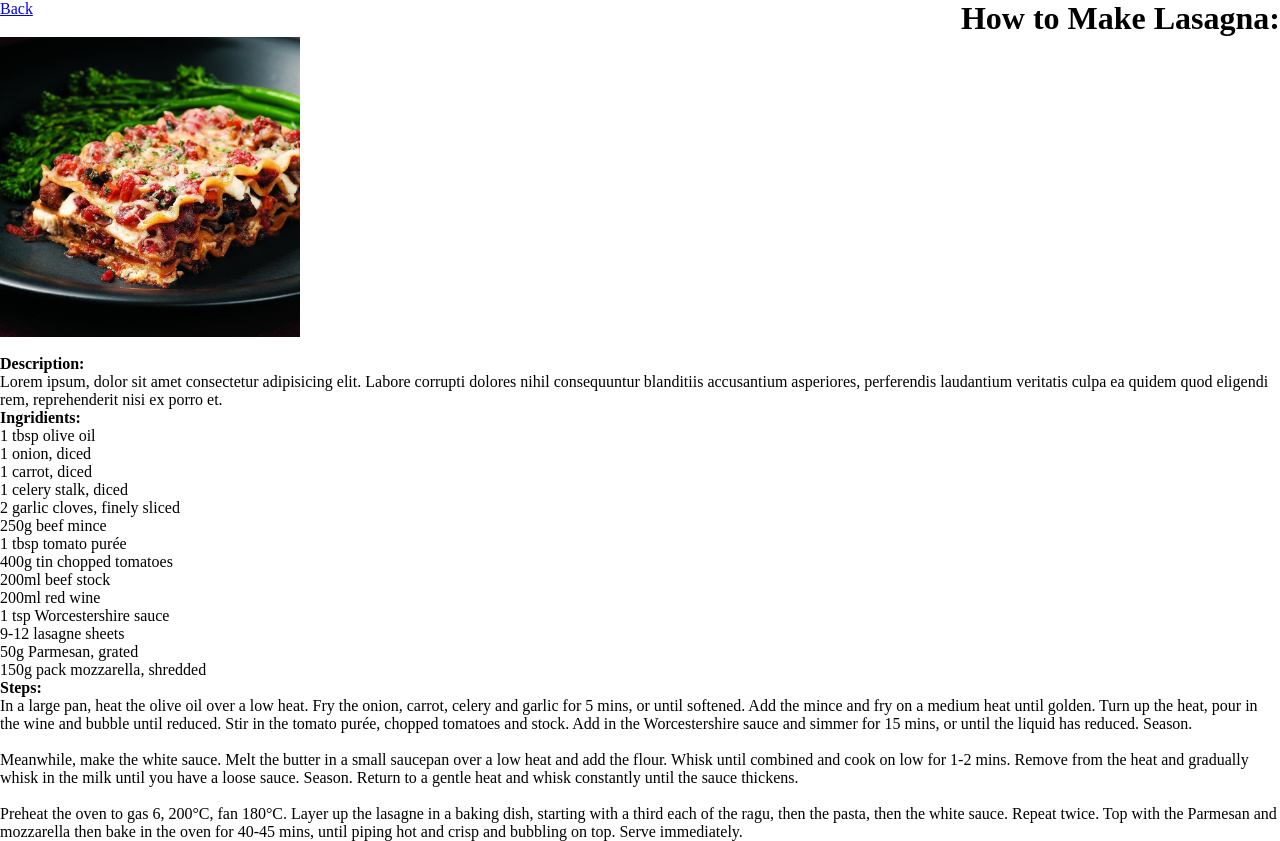
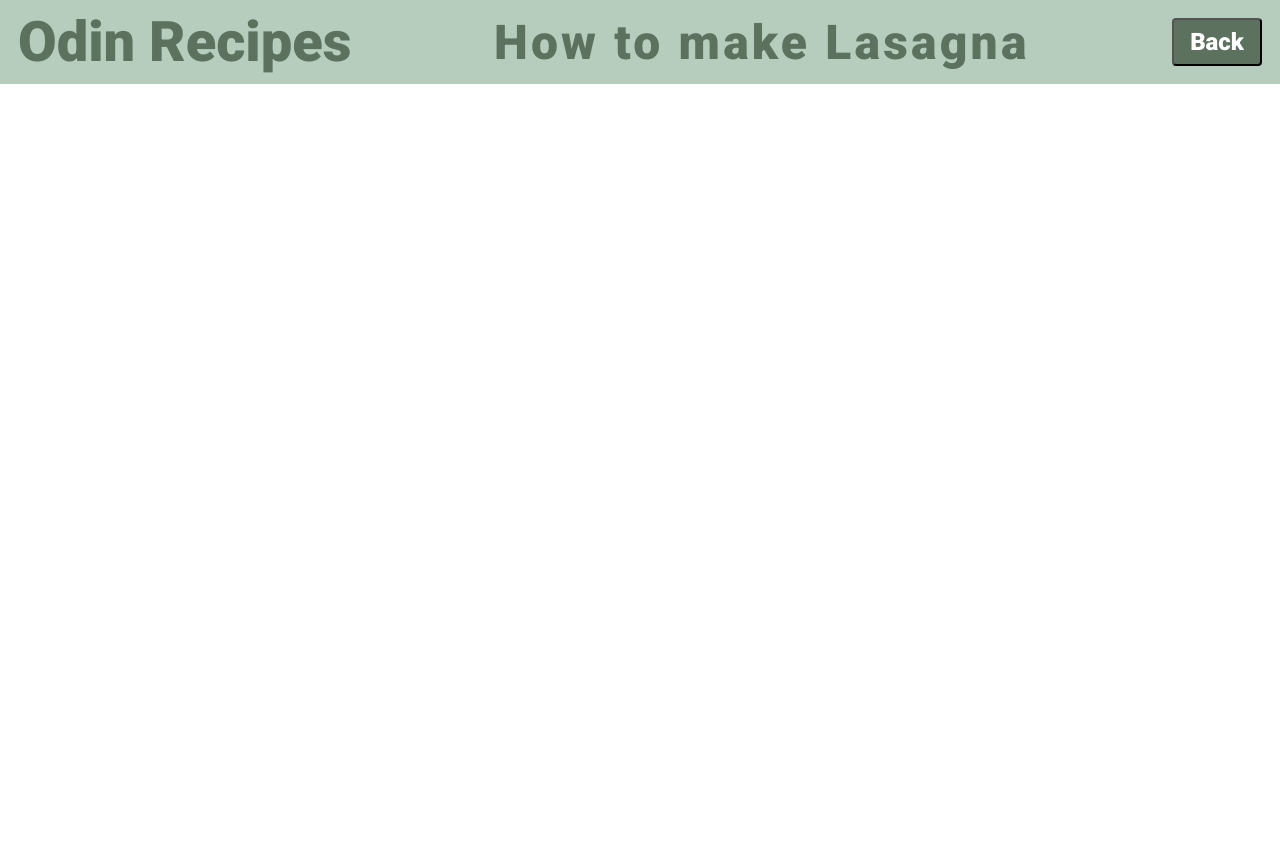
Before and after one commit to ADevCalledMo/odin-recipes-two, a plain HTML site: page recipes/Lasagna.html in a window 1280 px wide. After the commit the page ends 800 px from the top, so only its background shows below. Drawn offline with Linux system fonts and the light colour scheme.

Commit message:
Started Lasagna home page

```diff
--- a/recipes/Lasagna.html
+++ b/recipes/Lasagna.html
@@ -5,8 +5,19 @@
     <link rel="stylesheet" href="../styles/Lasagna.css" />
   </head>
   <body>
-    <div class="container">
-      <div class="header">
+    <nav>
+      <ul>
+        <li class="Logo">Odin Recipes</li>
+        <li><h1 class="Recipe-Text">How to make Lasagna</h1></li>
+        <li><button><a href="/">Back</a></button></li>
+      </ul>
+    </nav>
+  </body>
+</html>
+
+<!--
+
+        <div class="header">
         <a href="../index.html">Back</a>
         <br />
         <h1>How to Make Lasagna:</h1>
@@ -71,6 +82,4 @@
           crisp and bubbling on top. Serve immediately.
         </li>
       </ol>
-    </div>
-  </body>
-</html>
+ -->
--- a/styles/Lasagna.css
+++ b/styles/Lasagna.css
@@ -1,19 +1,66 @@
+/* FONT */
+@import url("https://fonts.googleapis.com/css2?family=Roboto:wght@900&display=swap");
+
+/* Colour Variables */
+:root {
+  --colour-1: #f2f9f1;
+  --colour-2: #ddeedf;
+  --colour-3: #b6cdbd;
+  --colour-4: #5c715e;
+  font-family: "Roboto", sans-serif;
+}
+
 * {
   margin: 0;
   padding: 0;
+  box-sizing: border-box;
 }
 
-.container {
-    height: 100vh;
+body {
   display: flex;
   flex-direction: column;
-    justify-content: space-evenly;
+  justify-content: space-between;
+  height: 100vh;
 }
 
-.container div {
+a {
+  text-decoration: none;
+  color: inherit;
+}
+
+nav {
+  height: 84px;
+  background-color: var(--colour-3);
   display: flex;
 }
 
-.header {
+nav ul {
+  display: flex;
+  width: 100vw;
   justify-content: space-between;
+  align-items: center;
+  list-style-type: none;
+  gap: 16px;
+  padding: 8px 18px;
 }
+
+li.Logo {
+  font-size: 3.5rem;
+  color: var(--colour-4);
+}
+
+nav button {
+  padding: 8px 16px;
+  border-radius: 4px;
+  font-size: 1.5rem;
+  background-color: var(--colour-4);
+  color: #fff;
+  font-family: "Roboto", sans-serif;
+  font-weight: 400;
+}
+
+.Recipe-Text {
+  font-size: 3rem;
+  letter-spacing: 0.2rem;
+  color: var(--colour-4);
+}
--- a/styles/styles.css
+++ b/styles/styles.css
@@ -20,6 +20,11 @@ body {
   flex-direction: column;
   justify-content: space-between;
   height: 100vh;
+}
+
+a {
+    text-decoration: none;
+    color: inherit;
 }
 
 nav {
```
Also changed, not shown: index.html (+1 -1 lines). Lines whose indentation alone changed are shown as unchanged.
